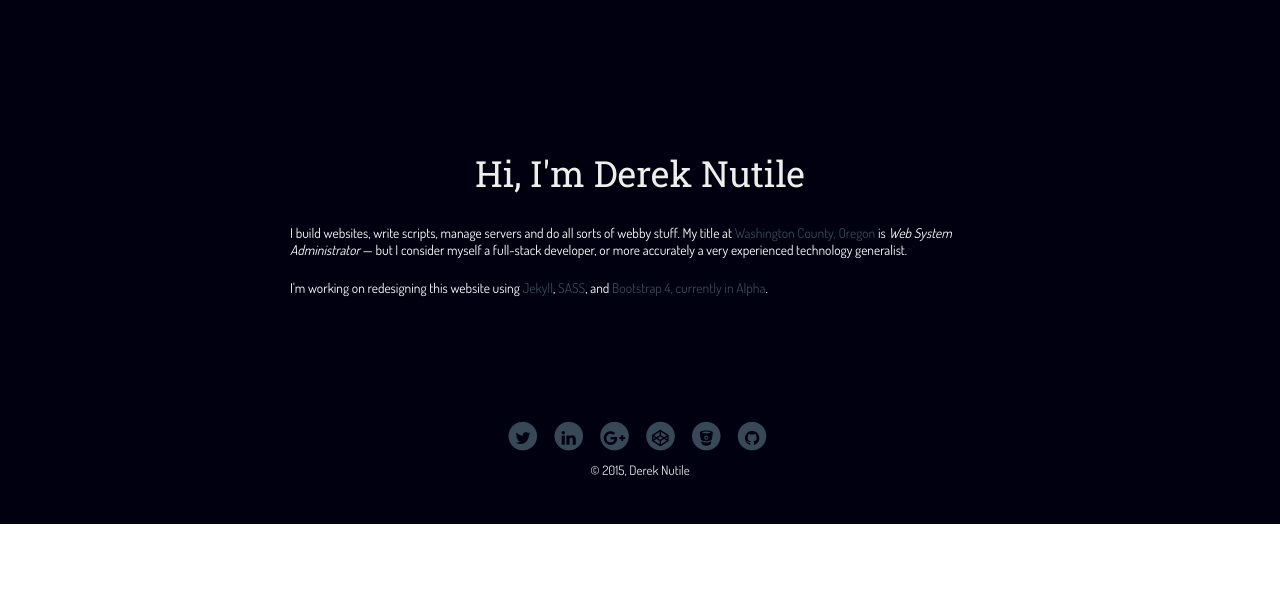
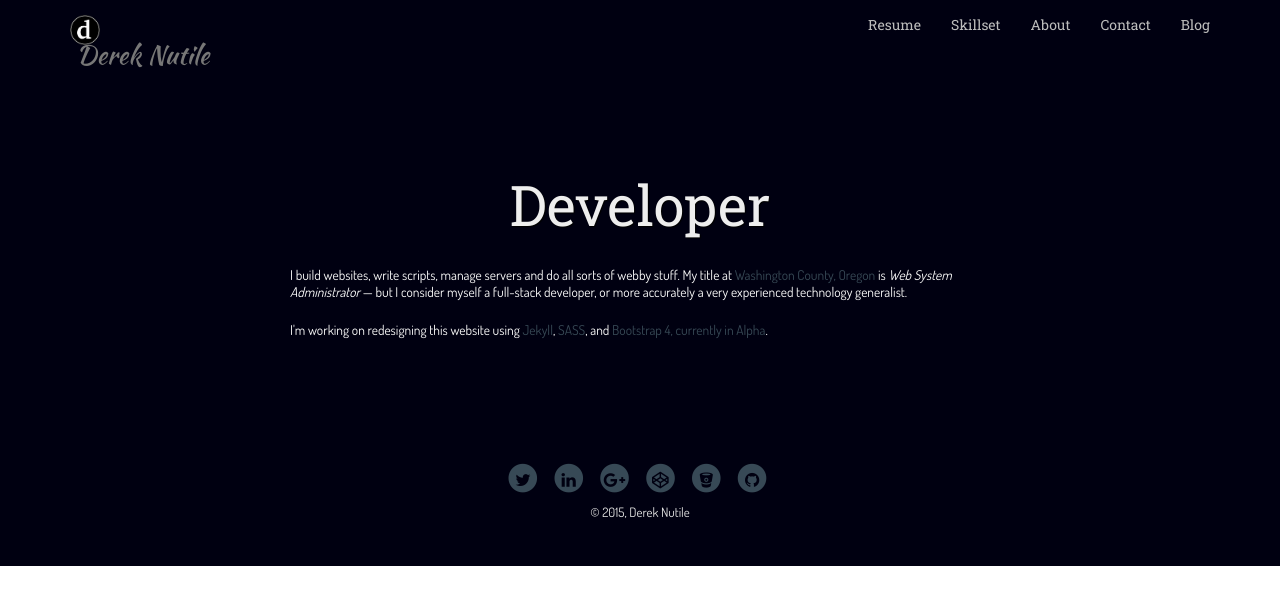
Before and after one commit to dereknutile/dereknutile.github.io, a Jekyll site: the page built from index.html, in a window 1280 px wide. Shown: the top 605 px of the page. Built offline with Jekyll 4.4.1, drawn with Linux system fonts in a browser that asks for light colours; nearby versions of some CDN libraries; library files that are not in the unit come from our copies.

Commit message:
Conversion work.

```diff
--- a/_includes/common/main_navigation.html
+++ b/_includes/common/main_navigation.html
@@ -10,13 +10,13 @@
         <span class="icon-bar"></span>
         <span class="icon-bar"></span>
       </button>
-      <a class="navbar-brand" href="{{ site.baseurl }}/"><img src="/assets/img/logo.svg" class="navbar-logo" alt="dereknutile.com home" /></a>
+      <a class="navbar-brand" href="{{ site.baseurl }}/">
+        <img src="/assets/img/logo.svg" class="navbar-logo" alt="dereknutile.com home" />&nbsp;Derek Nutile
+      </a>
     </div><!-- ./navbar-header -->
 
     <div class="collapse navbar-collapse">
-
       <ul class="nav navbar-nav navbar-right" id="nav-links">
-
         <li{% if page.navbar == 'resume' %} class="active"{% endif %}><a href="{{ site.baseurl }}/resume">Resume</a></li>
         <li{% if page.navbar == 'skills' %} class="active"{% endif %}><a href="{{ site.baseurl }}/skills">Skillset</a></li>
         <li{% if page.navbar == 'about' %} class="active"{% endif %}><a href="{{ site.baseurl }}/about">About</a></li>
--- a/_layouts/plain.html
+++ b/_layouts/plain.html
@@ -5,6 +5,7 @@
 
   <body class="body-navbar-padding">
 
+      {% include common/header.html %}
 
     <div class="content">
       {{ content }}
--- a/assets/css/main.scss
+++ b/assets/css/main.scss
@@ -132,10 +132,10 @@ $page-section-lg-height: $page-section-height * 3;
 }
 
 .landing-title {
-  font-size: 36px;
+  font-size: 4em;
   font-weight: 400;
-  padding-top: 36px;
-  padding-bottom: 20px;
+  padding-top: 1em;
+  // padding-bottom: 20px;
   font-family: $fontPrintPrimary;
   text-transform: none;
   text-align: center;
--- a/index.html
+++ b/index.html
@@ -5,7 +5,7 @@ layout: plain
 <section class="palette header-banner-lg">
 <div class="container page-section-lg">
   <div class="row">
-    <h1 class="landing-title text-shadow-dark">Hi, I'm {{ site.title }}</h1>
+    <h1 class="landing-title text-shadow-dark">Developer</h1>
     <p class="lead">I build websites, write scripts, manage servers and do all sorts of webby stuff.  My title at <a href="http://www.co.washington.or.us/" target="_blank">Washington County, Oregon</a> is <em>Web System Administrator</em> &mdash; but I consider myself a full-stack developer, or more accurately a very experienced technology generalist.
     <p class="lead">I'm working on redesigning this website using <a href="http://jekyllrb.com/" target="_blank">Jekyll</a>, <a href="http://sass-lang.com/" target="_blank">SASS</a>, and  <a href="http://v4-alpha.getbootstrap.com/" target="_blank">Bootstrap 4, currently in Alpha</a>.</p>
   </div><!-- /.row -->
```
